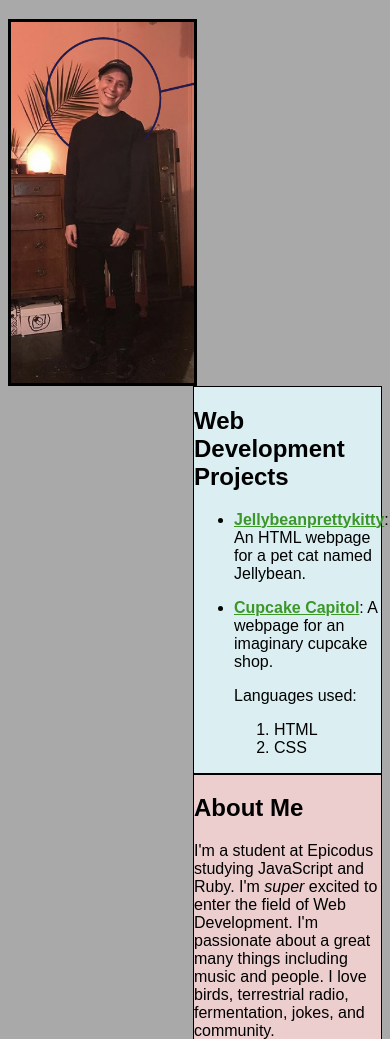
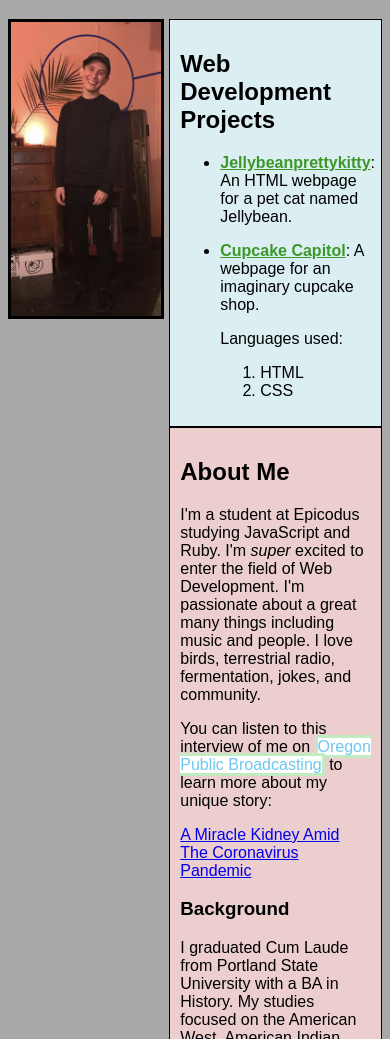
Before and after one commit to HR-Williams/hr-williams-portfolio, a plain HTML site: page index.html in a window 390 px wide. Shown: the part 61-1100 px from the top of the page. Drawn offline with Linux system fonts and the light colour scheme.

Commit message:
Fix some padding and other box model properties and values to make page more responsive

```diff
--- a/css/styles.css
+++ b/css/styles.css
@@ -11,33 +11,36 @@ body {
 }
 
 .box  {
-  width: 50%;
+  width: 51%;
   border: solid black;
   border-width: 1px;
   background-color: rgb(192, 212, 161);
   margin-bottom: 1px;
   float: right;
+  padding: 10px;
 }
 
 .projects-box {
   float: right;
-  width: 50%;
+  width: 51%;
   border: solid rgb(0, 0, 0);
   border-width: 1px;
   background-color: rgb(219, 239, 243);
+  padding: 10px;
 }
 
 .about-box {
   float: right;
-  width: 50%;
+  width: 51%;
   border: solid black;
   border-width: 1px;
   background-color: rgb(236, 206, 206);
+  padding: 10px;
 }
 
 img {
   float: left;
-  width: 49%;
+  width: 40%;
   border: solid black;
 }
 
```
